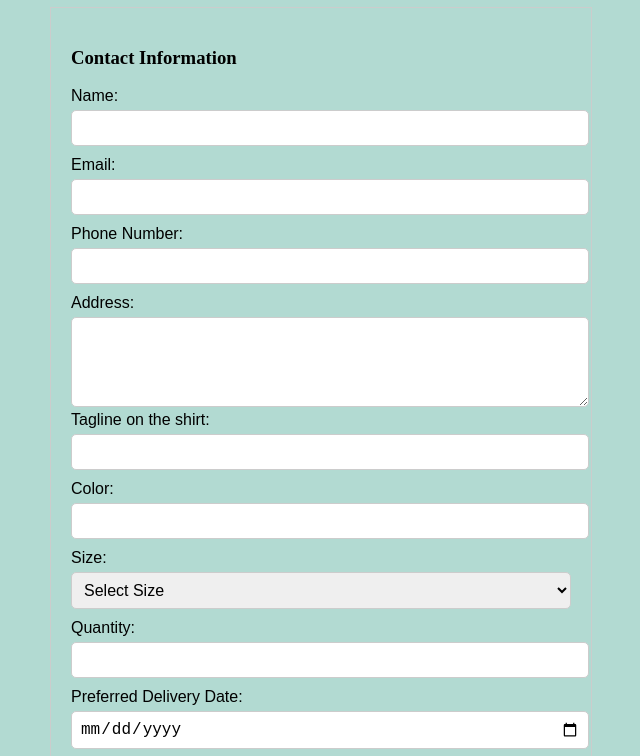
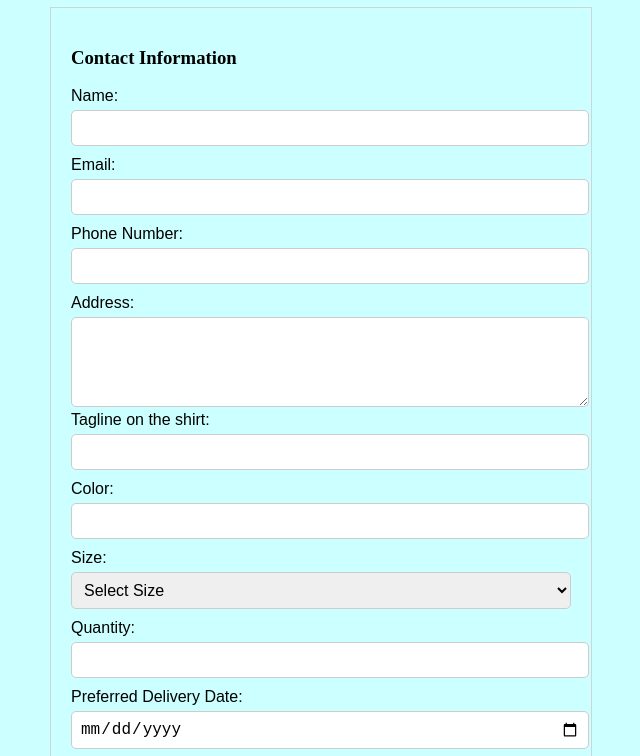
Before and after one commit to roshh1601/IP-assignment1b, a plain HTML site: page index.html in a window 1280 px wide. Shown: the part 73-829 px from the top of the page, without its empty margins (319-959 px from the left). Drawn offline with Linux system fonts and the light colour scheme.

Commit message:
Update index.html

```diff
--- a/index.html
+++ b/index.html
@@ -5,9 +5,9 @@
     <meta name="viewport" content="width=device-width, initial-scale=1.0">
     <title>Customized T-shirt Order Form</title>
 </head>
-<body style="background-color: #b2dad2;">
+<body style="background-color: #ccffff;">
     <h1 style="text-align: center; font-family: Arial, sans-serif;">Customized T-shirt Order Form</h1>
-    <form action="#" method="post" style="max-width: 500px; margin: 0 auto; padding: 20px; border: 1px solid #ccc;">
+    <form action="#" method="post" style="max-width: 500px; margin: 0 auto; padding: 20px; border: 1px solid #cccc;">
         <h3>Contact Information</h3>
         <label for="name" style="display: block; font-family: Arial, sans-serif; margin-top: 10px; margin-bottom: 5px;">Name:</label>
         <input type="text" id="name" name="name" required style="width: 100%; padding: 8px; font-size: 16px; border: 1px solid #ccc; border-radius: 5px;">
```
